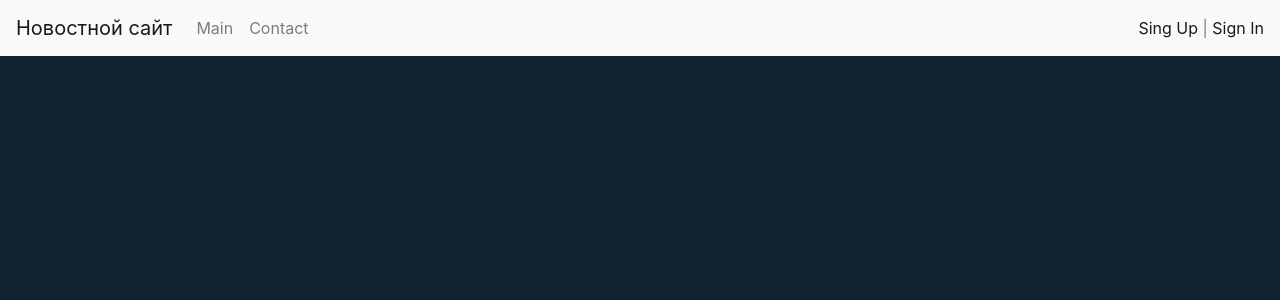
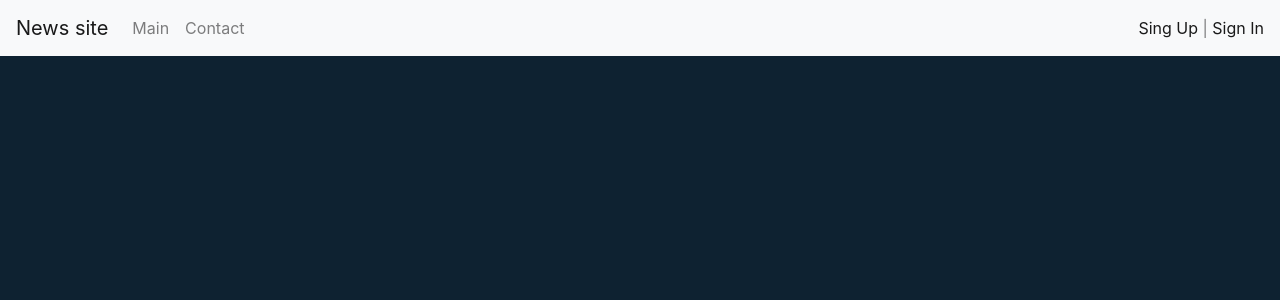
Before and after one commit to Qva777/News_Site, a Django app: page / in a window 1280 px wide. Shown: the top 300 px of the page. Run offline with Django 3.2, Linux system fonts and the light colour scheme; data that the repository does not hold is empty; some libraries are stand-ins or nearby versions.

Commit message:
Change html

```diff
--- a/templates/base.html
+++ b/templates/base.html
@@ -7,6 +7,9 @@
     <link rel="stylesheet" href="{% static 'bootstrap/css/bootstrap.min.css' %}">
     <link rel="stylesheet" href="{% static 'css/style.css' %}">
     <title>{% block title %}News from world{% endblock %}</title>
+
+    <link rel="icon" type="image/png" sizes="16x16" href="mysite/static/icons/favicon-16x16.png">
+
 </head>
 <body>
 
@@ -14,7 +17,6 @@
 
 <div class="container mt-3">
     <div class="row">
-
         <div class="col-md-3">
             {% block sidebar %}SIDEBAR{% endblock %}
         </div>
--- a/templates/inc/_nav.html
+++ b/templates/inc/_nav.html
@@ -2,7 +2,7 @@
 <link rel="stylesheet" href="{% static 'css/style.css' %}">
 
 <nav class="navbar navbar-expand-lg navbar-light bg-light">
-    <a class="navbar-brand" href="{% url 'home' %}">Новостной сайт</a>
+    <a class="navbar-brand" href="{% url 'home' %}">News site</a>
     <button class="navbar-toggler" type="button" data-toggle="collapse" data-target="#navbarSupportedContent"
             aria-controls="navbarSupportedContent" aria-expanded="false" aria-label="Toggle navigation">
         <span class="navbar-toggler-icon"></span>
```
Lines whose indentation alone changed are shown as unchanged.
